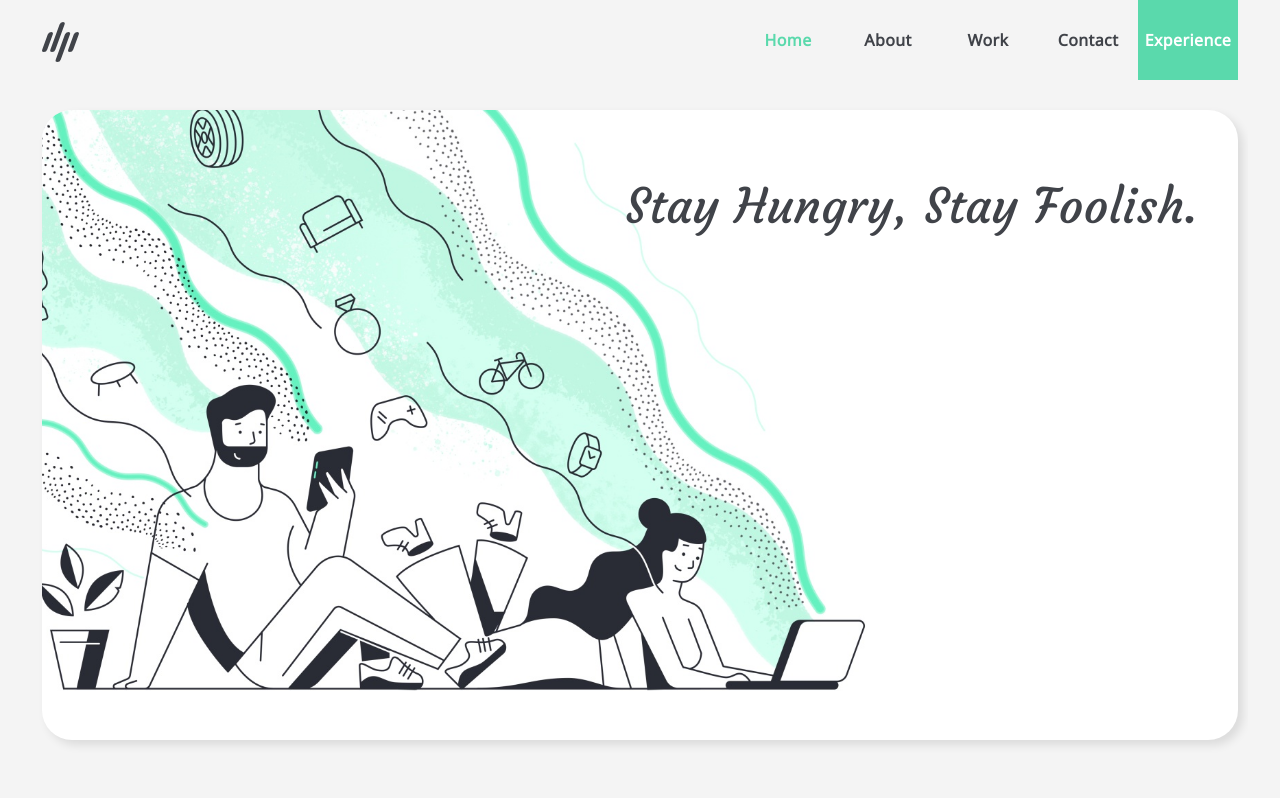
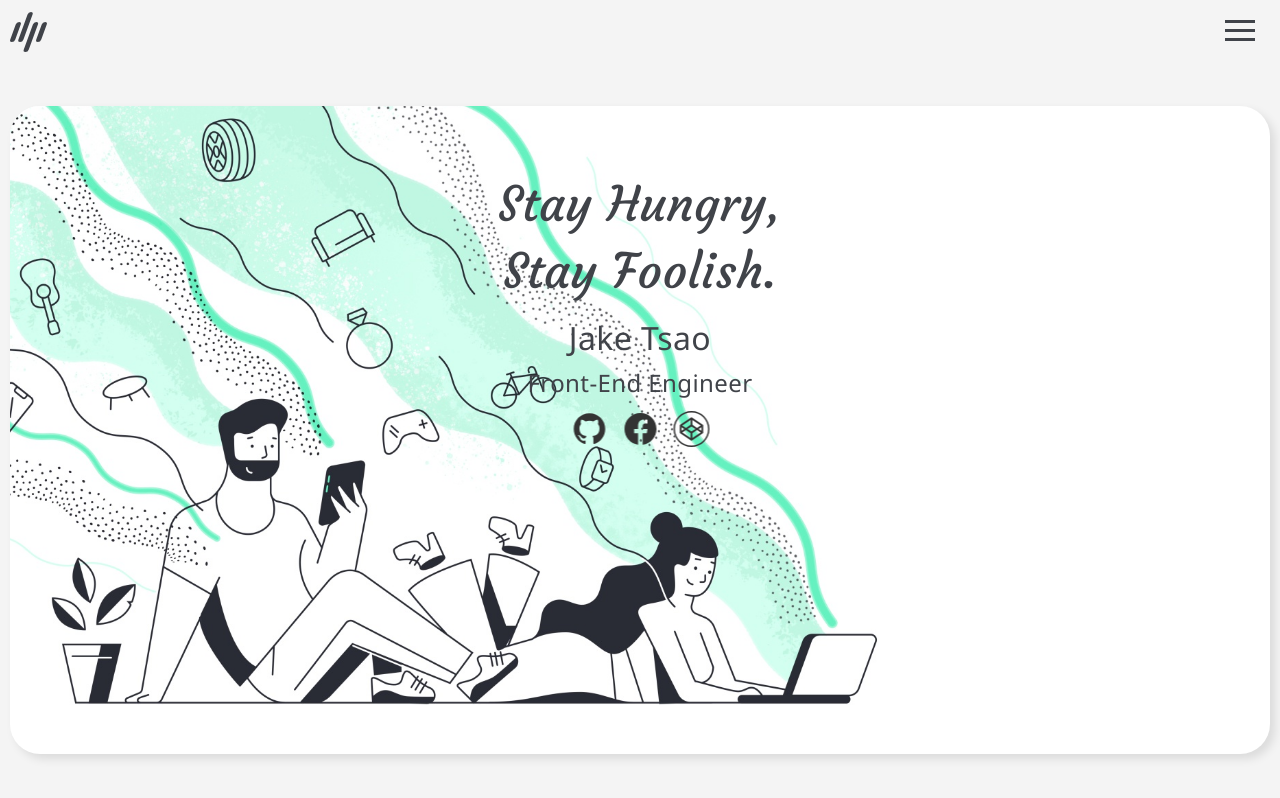
Before and after one commit to Jackalob/portfolio_v, a Vue app: page /#/ in a window 1280 px wide. Built offline with nearby package versions, Linux system fonts and the light colour scheme; what vue-touch would draw is missing.

Commit message:
Mod_variable scss

```diff
--- a/src/assets/scss/_variable.scss
+++ b/src/assets/scss/_variable.scss
@@ -24,7 +24,7 @@
     about: 1074px,
     contact: 810px,
     pcsm: 1600px,
-    tablet: 1200px,
+    tablet: 1280px,
     tabletsm: 870px,
     mobile: 576px
 );
```
